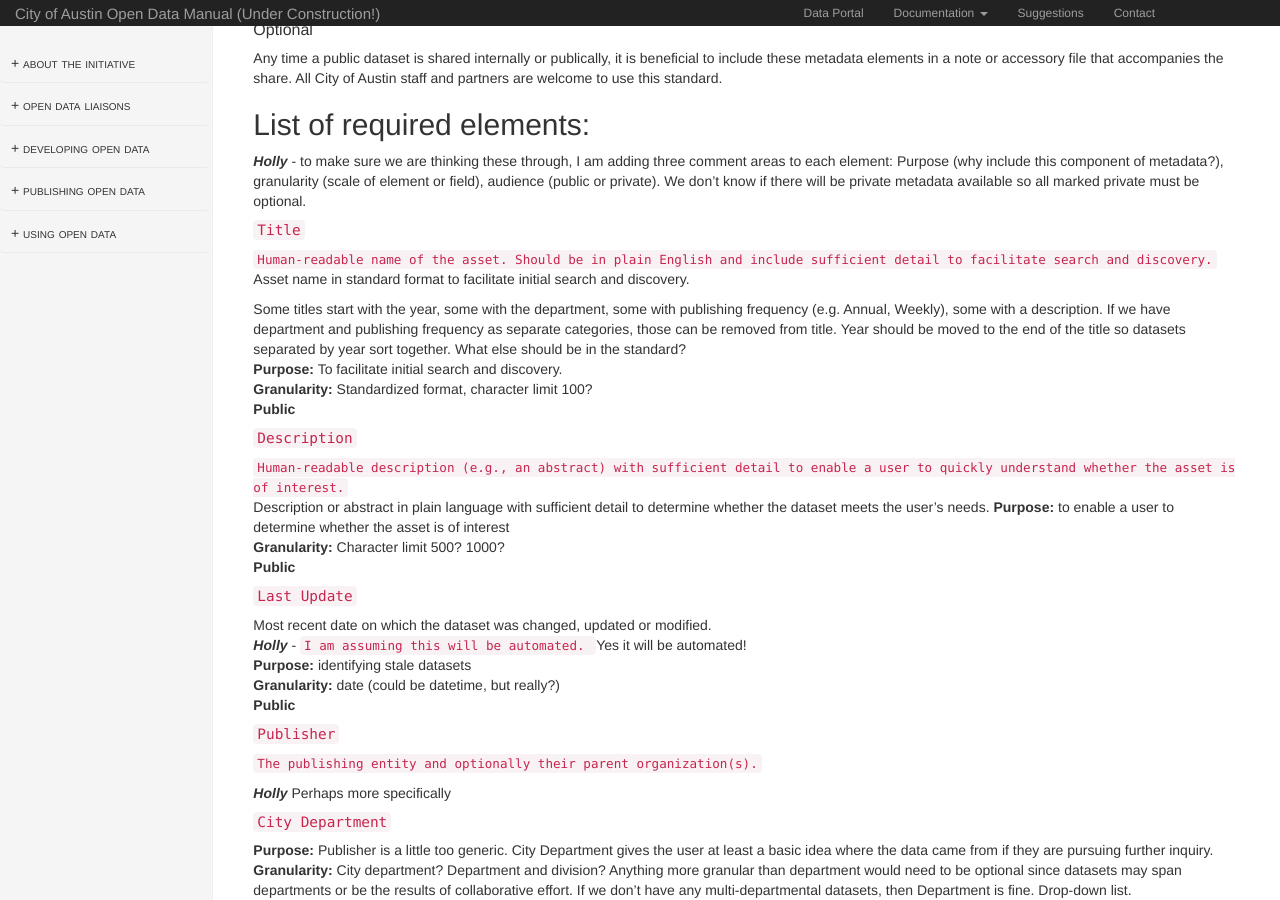
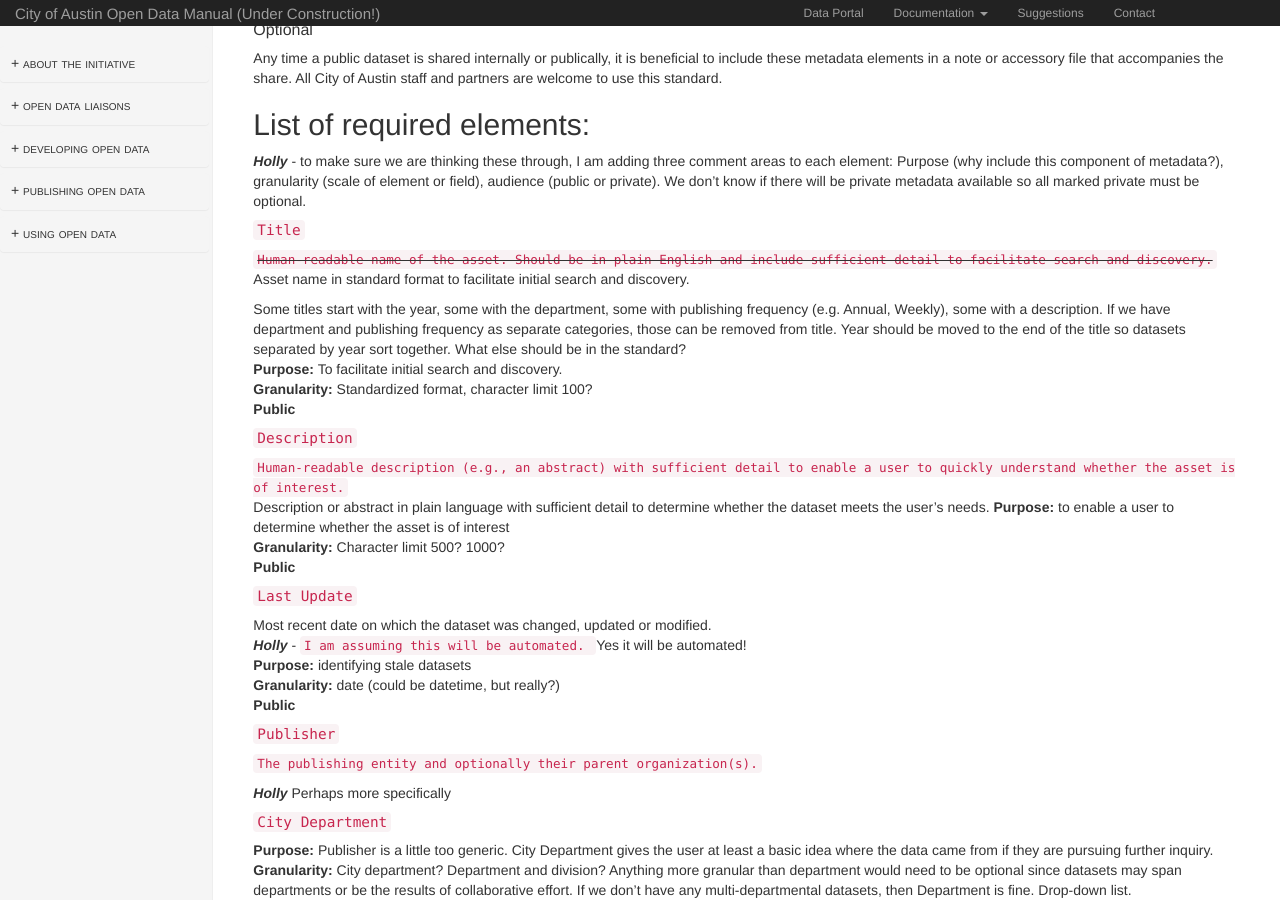
Before and after one commit to cityofaustin/open-data-manual, a Jekyll site: the page built from metadata.md, in a window 1280 px wide and 900 px high, scrolled down 824 px. Built offline with Jekyll 4.4.1, drawn with Linux system fonts in a browser that asks for light colours; nearby versions of some CDN libraries.

```diff
--- a/metadata.md
+++ b/metadata.md
@@ -49,7 +49,7 @@ Any time a public dataset is shared internally or publically, it is beneficial t
 
 
 #### `Title`
-``Human-readable name of the asset. Should be in plain English and include sufficient detail to facilitate search and discovery.``
+~~`Human-readable name of the asset. Should be in plain English and include sufficient detail to facilitate search and discovery.`~~
 Asset name in standard format to facilitate initial search and discovery.
 
 Some titles start with the year, some with the department, some with publishing frequency (e.g. Annual, Weekly), some with a description.  If we have department and publishing frequency as separate categories, those can be removed from title.  Year should be moved to the end of the title so datasets separated by year sort together.  What else should be in the standard?
```
